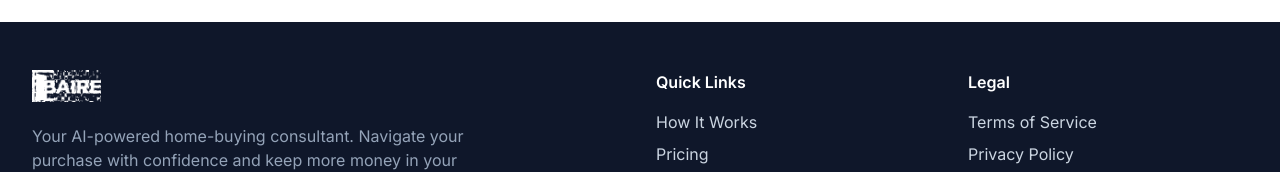
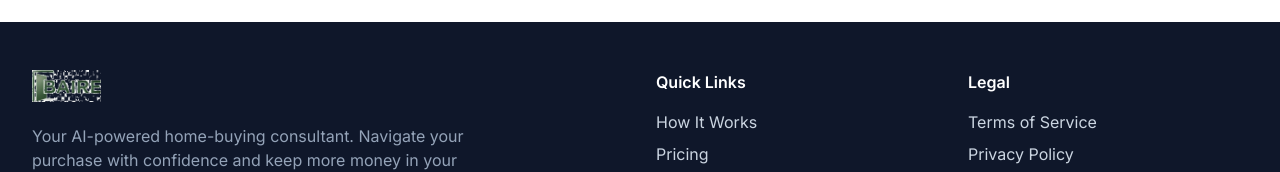
Before and after one commit to geoffbailey114/baireapp, a Next.js app: page / in a window 1280 px wide. Shown: the part 7752-7924 px from the top of the page. Built offline with nearby package versions, Linux system fonts and the light colour scheme.

Commit message:
Update footer.tsx

```diff
--- a/components/footer.tsx
+++ b/components/footer.tsx
@@ -12,7 +12,7 @@ export function Footer() {
           <div className="md:col-span-2">
             <Link href="/" className="inline-block mb-4">
               <Image
-                src="/logo-white.png"
+                src="/logo.png"
                 alt="BAIRE"
                 width={100}
                 height={40}
```
